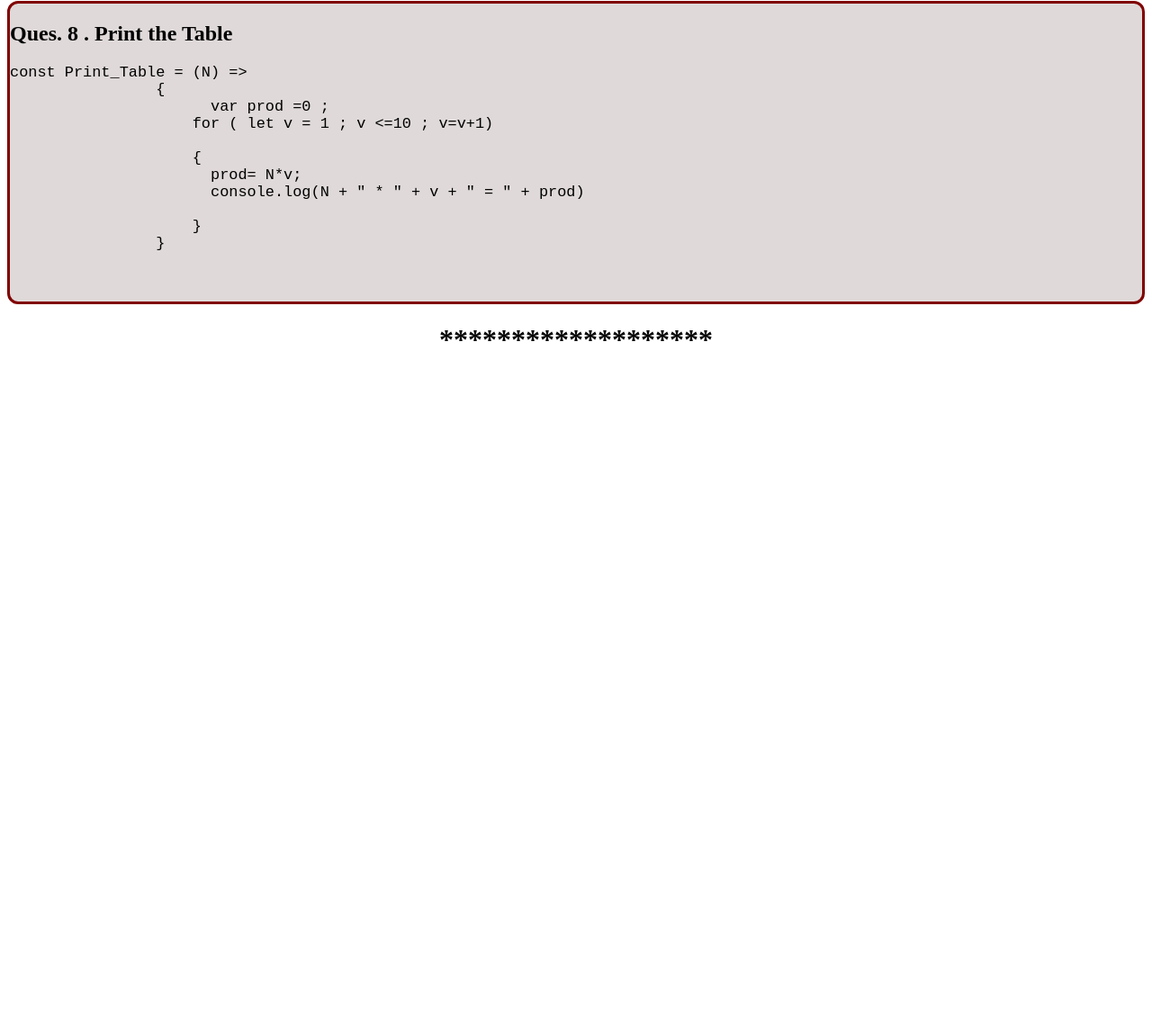
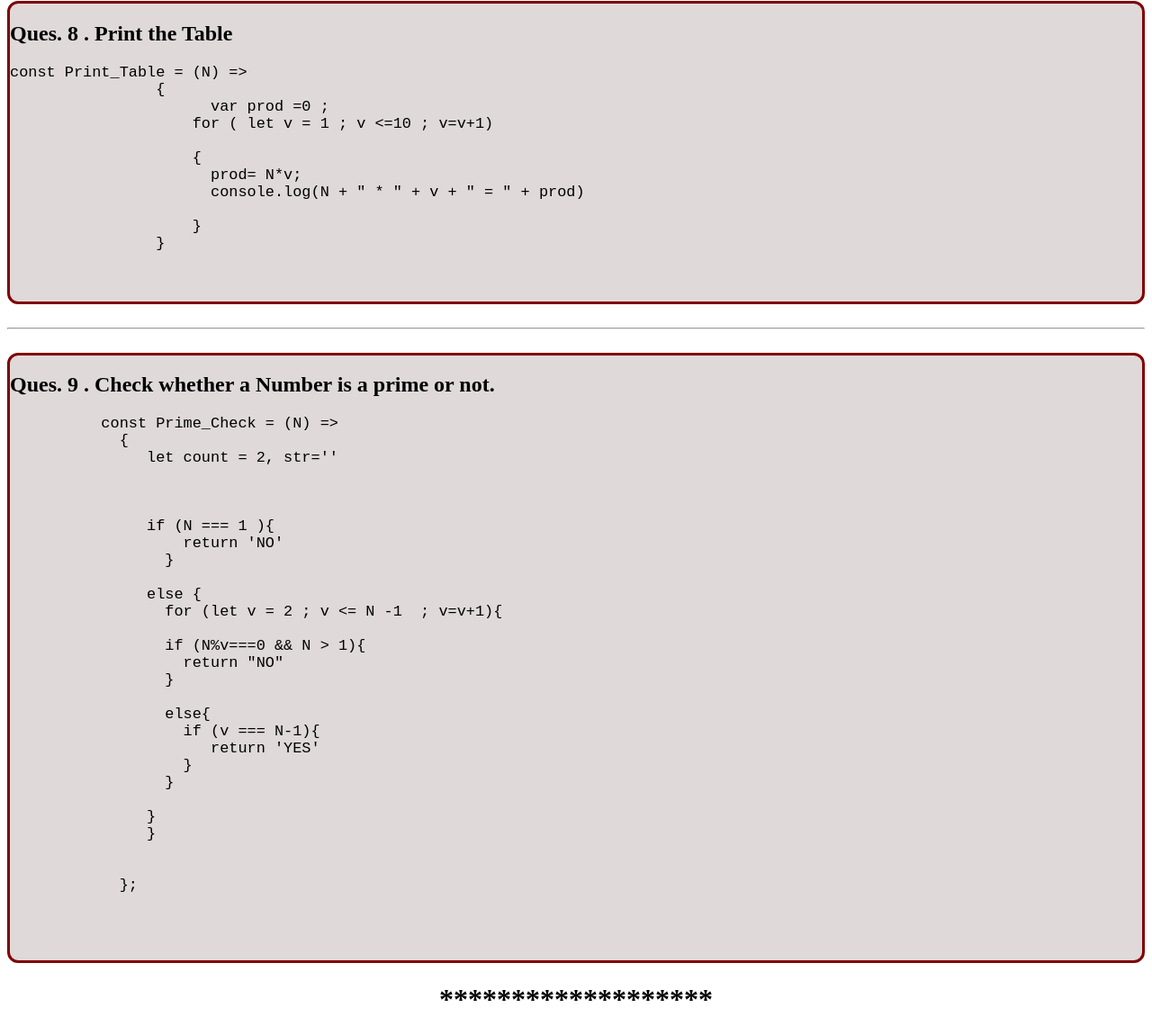
Before and after one commit to UT-99/JS---3, a plain HTML site: page index.html in a window 1280 px wide. Shown: the part 3061-4211 px from the top of the page at 90% size. Before the commit the page ends 3478 px from the top, so only its background shows below. Drawn offline with Linux system fonts and the light colour scheme.

Commit message:
Prime Number question submitted

```diff
--- a/index.html
+++ b/index.html
@@ -218,6 +218,49 @@ const Print_Odd = (N) =>
         </div>
     </div>
 
+
+    <br>
+    <hr>
+    <br>
+
+    <div class="boxes">
+      <h2>Ques. 9 . Check whether a Number is a prime or not.</h2>
+      <div class="code">
+          <pre>
+          const Prime_Check = (N) =>
+            {
+               let count = 2, str=''
+
+
+
+               if (N === 1 ){
+                   return 'NO'
+                 }
+
+               else {
+                 for (let v = 2 ; v <= N -1  ; v=v+1){
+
+                 if (N%v===0 && N > 1){
+                   return "NO"
+                 }
+
+                 else{
+                   if (v === N-1){
+                      return 'YES'
+                   }
+                 }
+
+               }
+               }
+
+
+            };
+
+
+                          </pre>
+      </div>
+  </div>
+
     <h1 class="mainheading">*******************</h1>
 </body>
 </html>
```
